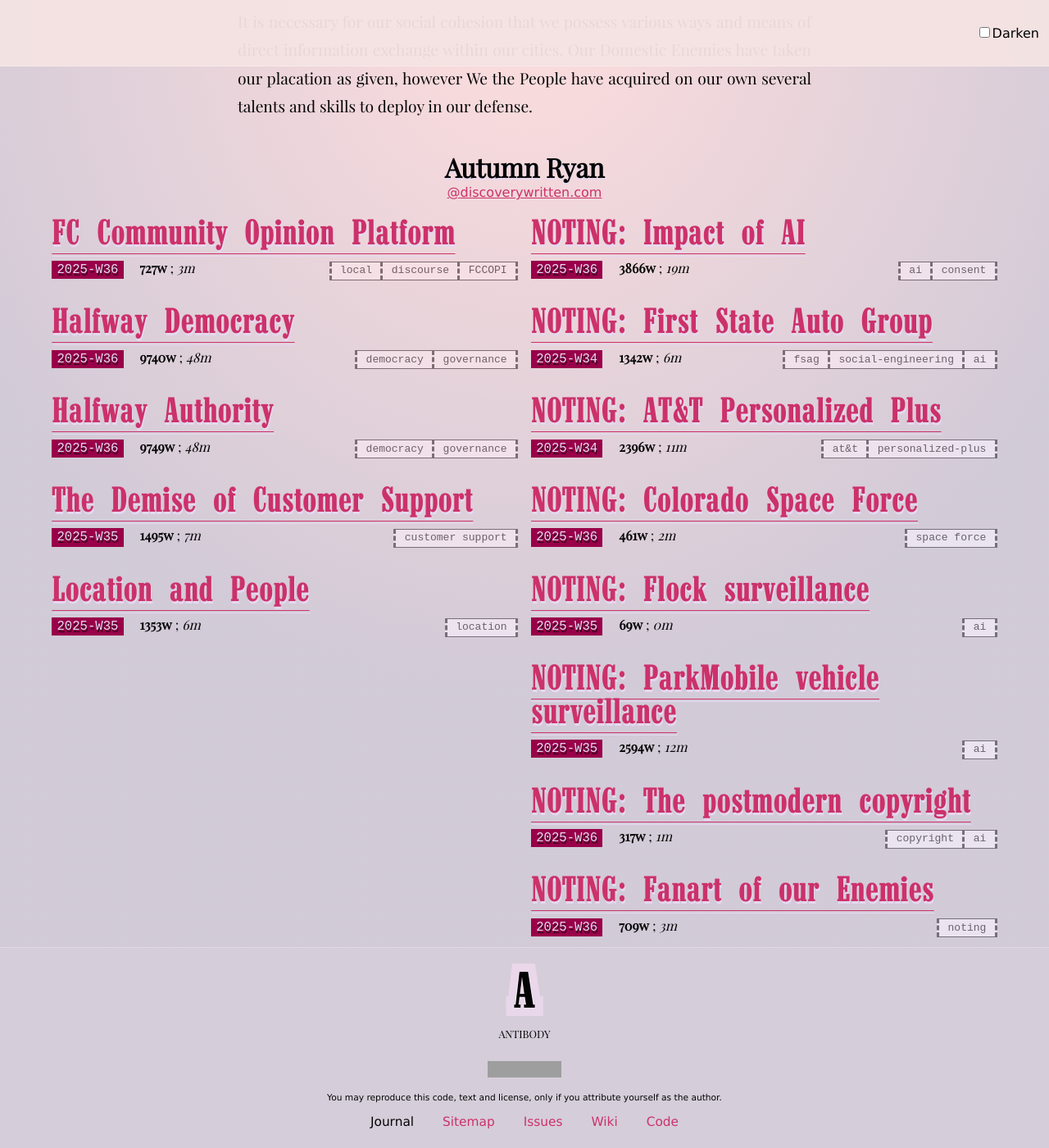
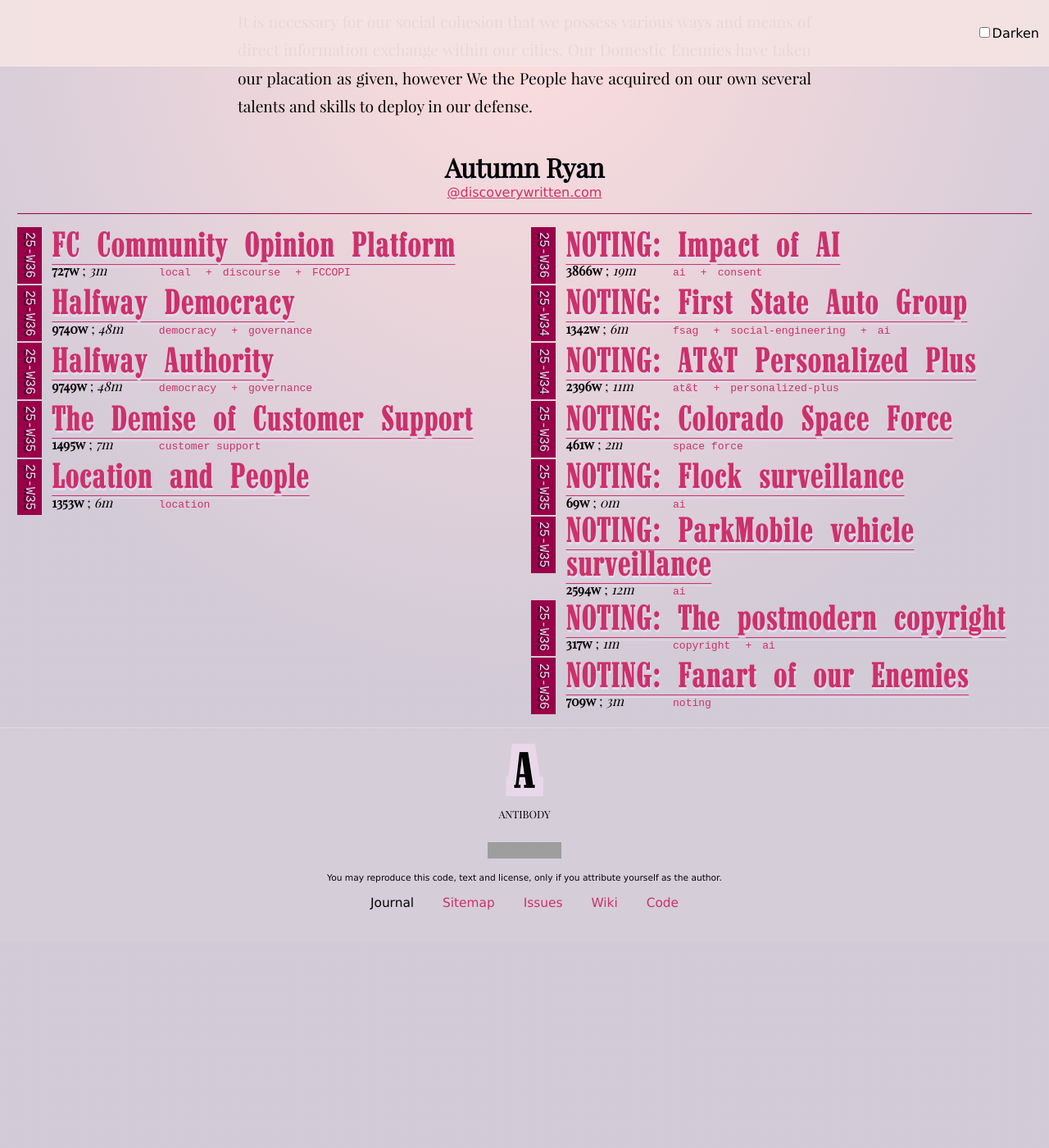
Before and after one commit to tiliv/antibody, a Jekyll site: the page built from docs/index.md, in a window 1280 px wide and 1400 px high, scrolled down 821 px. Shown: the whole window at 82% size. Built offline with Jekyll 4.4.1, drawn with Linux system fonts in a browser that asks for light colours; after the commit the page ends 1970 px from its top, so only the background shows below that; grey boxes are pictures that could not be loaded.

Commit message:
Update to new stack format
We'll get the git history in there next

```diff
--- a/docs/_includes/piece.md
+++ b/docs/_includes/piece.md
@@ -1,20 +1,26 @@
-### [{{ piece.title }}]({{ piece.url }})
-{:.journal-font}
+<div class="history-piece">
+  <div class="change-stack">
+    <code class="date">
+      <time datetime="{{ piece.date | date_to_xmlschema }}">{{ piece.date | date: "%y-W%V" }}</time>
+    </code>
+  </div>
 
-<aside>
-  <code class="date">
-    <time datetime="{{ piece.date | date_to_xmlschema }}">{{ piece.date | date: "%G-W%V" }}</time>
-  </code>
-  {% assign words = piece.content | number_of_words %}
-  {% assign minutes = words | divided_by:200 | ceil %}
-  <div class="size">
-    <strong>{{ words }}w</strong> ;
-    <em>{{ minutes }}m</em>
+  <div>
+    <h3 class="journal-font">
+      <a href="{{ piece.url }}">{{ piece.title }}</a>
+    </h3>
+    <aside>
+      {% assign words = piece.content | number_of_words %}
+      {% assign minutes = words | divided_by:200 | ceil %}
+      <div class="size">
+        <strong>{{ words }}w</strong> ;
+        <em>{{ minutes }}m</em>
+      </div>
+      <div class="tags">
+        {%- for tag in piece.tags -%}
+          <span>{{ tag }}</span>
+        {%- endfor -%}
+      </div>
+    </aside>
   </div>
-  <div style="margin: auto"></div>
-  <div class="tags">
-    {%- for tag in piece.tags -%}
-      <span>{{ tag }}</span>
-    {%- endfor -%}
-  </div>
-</aside>
+</div>
--- a/docs/css/journal.css
+++ b/docs/css/journal.css
@@ -133,19 +133,19 @@ aside.side a:hover {
 }
 .tags {
   font-family: monospace;
-  mix-blend-mode: luminosity;
 }
 .tags span {
-  display: inline-block;
-  padding: 0.2em 0.8em;
+  margin: 0 0.2em;
   color: var(--io);
-  background: var(--bg2);
-  border: 1px solid #00000080;
-  border-left: none;
-  border-right: 0.25em dashed #00000080;
 }
-.tags span:first-child {
-  border-left: 0.25em dashed #00000080;
+.tags span::before {
+  content: "+";
+  padding: 0 1em;
+}
+.tags span:first-child::before {
+  /* border-left: 0.25em dashed #00000080; */
+  content: "";
+  padding: 0;
 }
 
 article {
--- a/docs/css/site.css
+++ b/docs/css/site.css
@@ -19,7 +19,7 @@
 :root[data-dark="true"] {
   --bg1: oklch(0.2916 0.0197 311.86);
   --bg2: #27364f;
-  --io: oklch(92.913% 0.04372 337.582);
+  --io: oklch(90.587% 0.08283 328.121);
   --fg1: oklch(0.9037 0 0);
   --fg2: oklch(90.851% 0.03973 310.167);
   --fg-inverse: oklch(0.1076 0 0);
@@ -89,14 +89,15 @@ body {
 #main h3 {
   font-size: 2.8em;
   font-weight: normal;
-  margin: 0.5em auto 0;
+  margin: 0 auto;
   width: 100%;
   text-align: left;
   line-height: 0.9em;
 }
 #main h3 a {
   text-decoration-thickness: 1px;
-  text-underline-offset: 0.25em;
+  text-underline-offset: 0.2em;
+  z-index: 1;
 }
 #main aside {
   display: flex;
@@ -104,12 +105,12 @@ body {
   align-items: baseline;
   justify-items: space-between;
   line-height: 1em;
-  margin: 0.7em auto;
+  margin: 0 auto;
   width: 100%;
-  gap: 20px;
 }
 #main aside .tags {
-  margin-left: 1em;
+  /* margin-left: 1em; */
+  /* z-index: -1; */
 }
 #readme {
   font-size: 1.2em;
@@ -123,7 +124,7 @@ body {
   /* gap: 1em; */
   justify-content: center;
   place-items: top;
-  margin-top: 1em;
+  margin: 1em 0;
 }
 #authors h2 {
   font-family: ArticleFont, "Times New Roman", times, serif;
@@ -133,17 +134,48 @@ body {
   display: flex;
   flex-direction: row;
   justify-content: center;
+  padding-bottom: 1em;
+  margin: 0 auto 1em;
+  border-bottom: 1px solid var(--accent);
 }
 .piece-list {
   display: flex;
   flex-direction: row;
   gap: 1em;
 }
+.piece-list .size {
+  width: 8em;
+}
 .piece-list > [data-kind] {
   flex: 1;
   display: flex;
   flex-direction: column;
   height: min-content;
+  gap: 2px;
+}
+.history-piece {
+  display: grid;
+  grid-template-columns: auto 1fr; /* rail | heading */
+  align-items: start;
+  column-gap: .75rem;
+  row-gap: 2px;
+}
+.change-stack {
+  display: grid;
+  grid-auto-flow: row;
+  gap: 2px;
+}
+.change-stack + * {
+  align-self: anchor-center;
+}
+.change-stack code {
+  inline-size: max-content;  /* effective height */
+  writing-mode: vertical-rl;
+  text-orientation: mixed;
+  /* font: 600 12px/1 system-ui; */
+  padding: 0.4em;
+  text-align: center;
+  user-select: text;
 }
 #scroll-top {
   z-index: 5;
```
